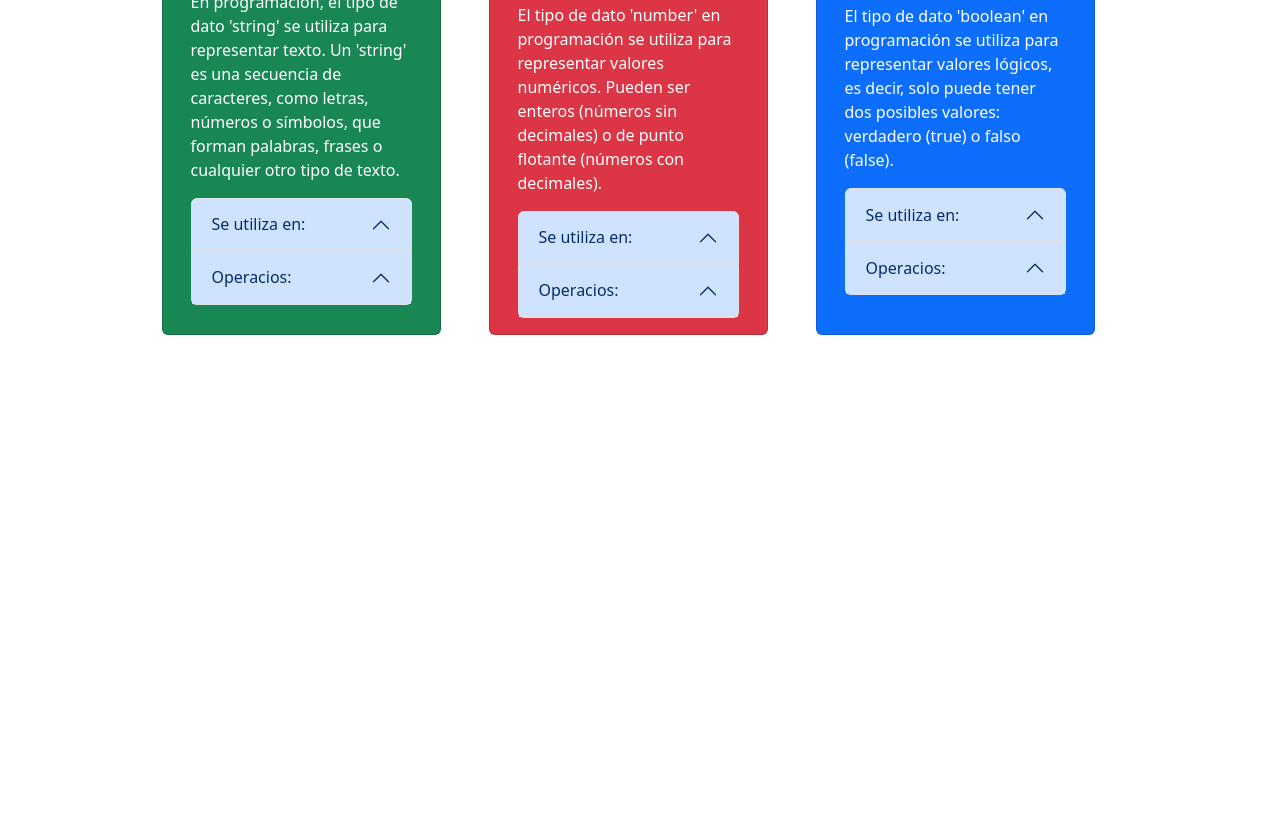
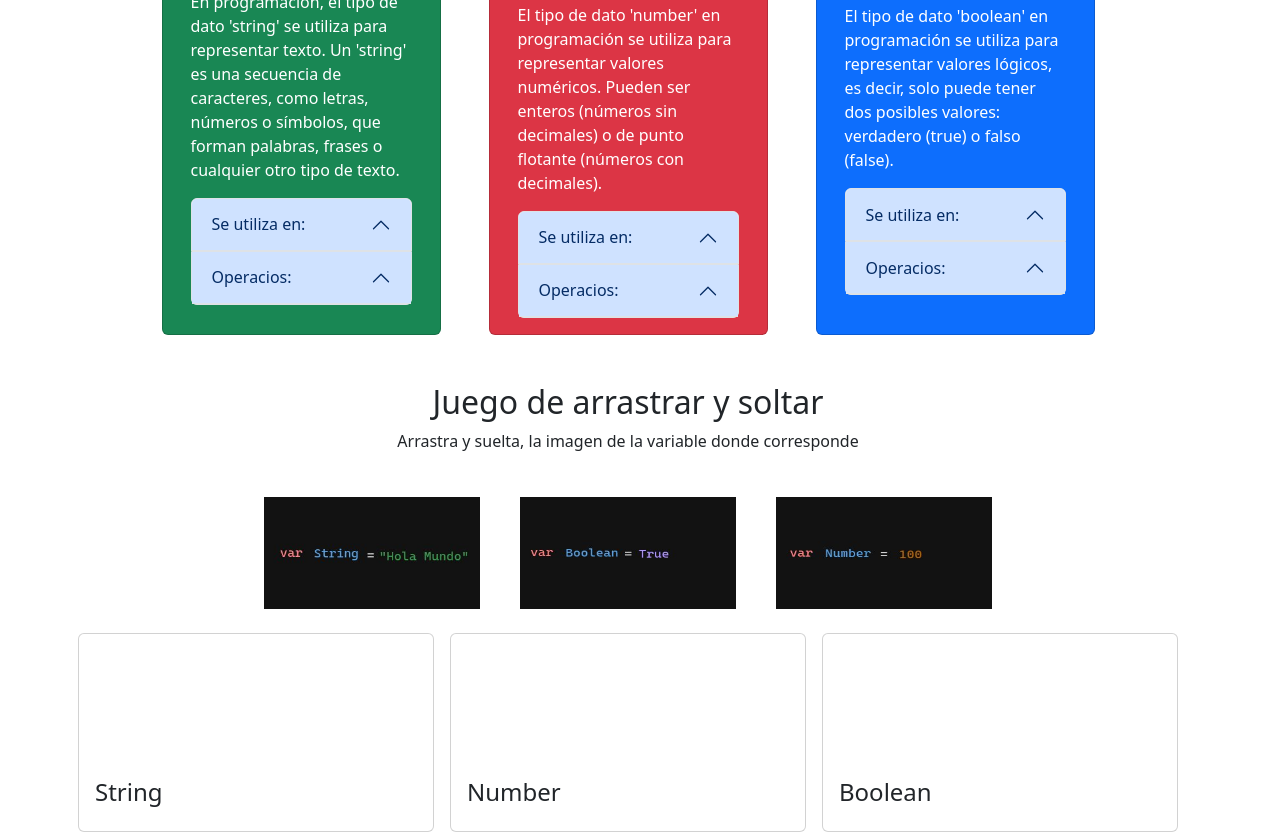
Before and after one commit to matias101-blip/Web-estatic-codeconcept, a plain HTML site: page Variables/index.html in a window 1280 px wide. Shown: the part 1145-1977 px from the top of the page. Before the commit the page ends 1480 px from the top, so only its background shows below. Drawn offline with Linux system fonts and the light colour scheme; some packages are replaced by stand-ins of ours; a script that the page names is missing.

Commit message:
Juego de arrastrar y soltar

```diff
--- /dev/null
+++ b/Variables/index.css
@@ -0,0 +1,4 @@
+.cuadro{
+  width: 15em;
+  height: 7em;
+}
--- a/Variables/index.html
+++ b/Variables/index.html
@@ -4,6 +4,7 @@
     <meta charset="UTF-8" />
     <meta name="viewport" content="width=device-width, initial-scale=1.0" />
     <title>Variables</title>
+    <link rel="stylesheet" href="./index.css">
     <link rel="stylesheet" href="../_astro/Bucles.8pTambmz.css" />
     <link rel="stylesheet" href="../_astro/Bucles.ES6dgpdJ.css" />
     <script type="module" src="../_astro/hoisted.vDnJhRyT.js"></script>
@@ -283,11 +284,42 @@
             </div>
           </div>
         </div>
+        <div class="row text-center mt-5 mb-1">
+          <h2>Juego de arrastrar y soltar</h2>
+          <p>Arrastra y suelta, la imagen de la variable donde corresponde</p>
+        </div>
+        <div class="row seccion5 d-flex justify-content-center mt-4 mb-4">
+          <img class="mx-2" style="width: 15em; height: 7em"  src="../img/asset5.jpg" alt="" draggable="true" ondragstart="drag(event)" id="String">
+          <img class="mx-2" style="width: 15em; height: 7em"  src="../img/asset7.jpg" alt="" draggable="true" ondragstart="drag(event)" id="Boolean">
+          <img class="mx-2" style="width: 15em; height: 7em"  src="../img/asset6.jpg" alt="" draggable="true" ondragstart="drag(event)" id="Number">
+        </div>
+        <div class="row">
+          <div class="card mx-2 col p-3">
+            <div class="cuadro mx-auto mb-3" id="0" ondrop="drop(event)" ondragover="allowDrop(event)">
+
+            </div>
+            <h4>String</h4>
+          </div>
+          <div class="card mx-2 col p-3">
+            <div class="cuadro mx-auto mb-3" id="1" ondrop="drop(event)" ondragover="allowDrop(event)">
+
+            </div>
+            <h4>Number</h4>
+          </div>
+          <div class="card mx-2 col p-3">
+            <div class="cuadro mx-auto mb-3" id="2" ondrop="drop(event)" ondragover="allowDrop(event)">
+
+            </div>
+            <h4>Boolean</h4>
+          </div>
+        </div>
       </div>
     </div>
     <script
       src="https://kit.fontawesome.com/fbdfb4841c.js"
       crossorigin="anonymous"
     ></script>
+    <script src="//cdn.jsdelivr.net/npm/sweetalert2@11"></script>
+    <script src="./index.js" charset="utf-8"></script>
   </body>
 </html>
--- /dev/null
+++ b/Variables/index.js
@@ -0,0 +1,49 @@
+let arreglo = [
+  "","",""
+]
+
+let posOriginal = {};
+
+function allowDrop(ev){
+  ev.preventDefault();
+}
+
+function drag(ev){
+  ev.dataTransfer.setData("text", ev.target.id);
+}
+
+function drop(ev){
+  if(arreglo[parseInt(ev.target.id)]==""){
+
+    let data = ev.dataTransfer.getData("text");
+    posOriginal[data] = ev.target.id;
+    arreglo[parseInt(ev.target.id)] = data;
+    ev.target.appendChild(document.getElementById(data));
+  }
+
+  if(arreglo[0]!=""&& arreglo[1]!="" && arreglo[2] != ""){
+    if(arreglo[0]=="String" && arreglo[1]=="Number" && arreglo[2]=="Boolean"){
+      Swal.fire({
+        title: "Perfecto",
+        icon: "success",
+        text: "Lo hiciste muy bien"
+      })
+    }else{
+      Swal.fire({
+        title: "Oops",
+        icon: "error",
+        text: "Te equivocaste suerte para la proxima, recarga la pagina para reintentar."
+      });
+      for (let i = 0; i < arreglo.length; i++){
+        if(posOriginal[arreglo[i]]){
+          let originalCu = document.getElementById(posOriginal[arreglo[i]]);
+          originalCu.appendChild(document.getElementById(arreglo[i]));
+        }
+      }
+      arreglo = ["","",""];
+      posOriginal = {};
+    }
+  }
+}
+
+// Trate de hacer que al equivorse las img se regresen pero no funciono f.
```
